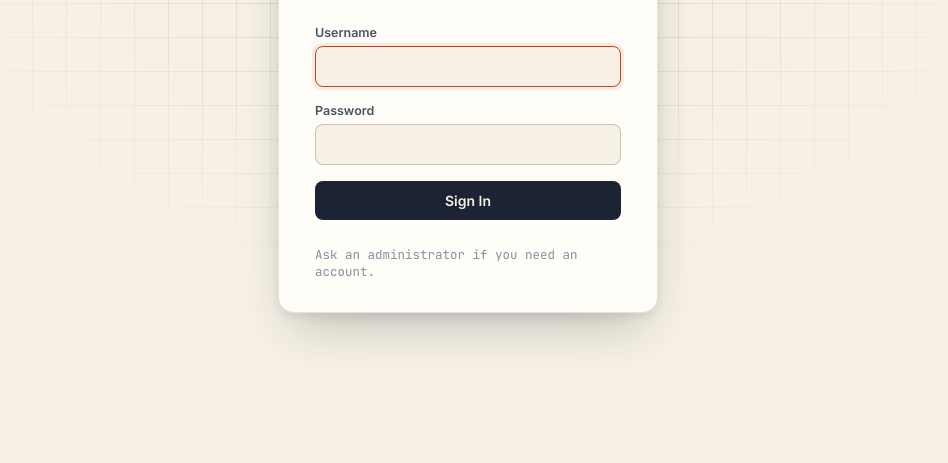
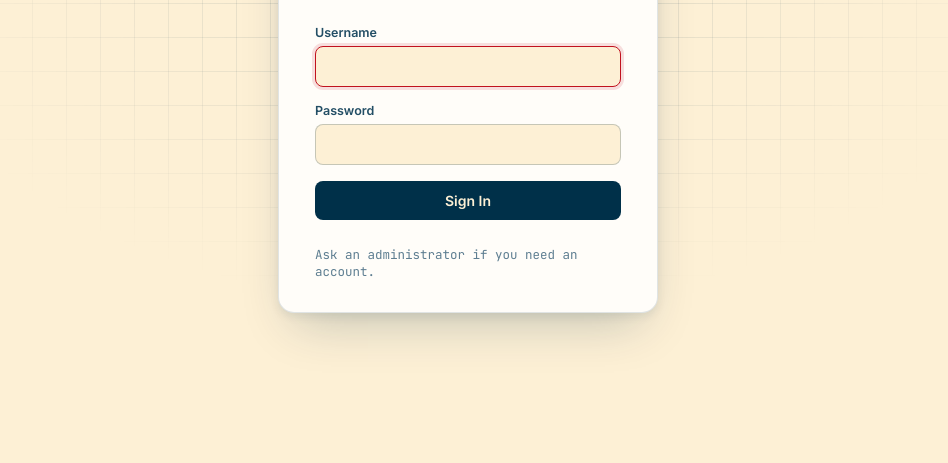
Before and after one commit to aloussa2008/DrbakrMalazem, a plain HTML site: page index.html in a window 1280 px wide. Shown: the part 337-800 px from the top of the page, without its empty margins (172-1120 px from the left). Drawn offline with Linux system fonts and the light colour scheme.

Commit message:
Update style.css

```diff
--- a/style.css
+++ b/style.css
@@ -7,26 +7,28 @@
    ========================================================================== */
 
 :root{
-  --paper: #F6F1E4;
-  --paper-raised: #FFFDF8;
-  --ink: #1C2333;
-  --ink-soft: #4B5266;
-  --ink-faint: #8A8FA0;
-  --line: rgba(28,35,51,0.12);
-  --line-strong: rgba(28,35,51,0.22);
-  --accent: #B8451F;       /* red pen */
-  --accent-soft: #B8451F1a;
-  --good: #2F6F4E;         /* check green */
-  --good-soft: #2F6F4E1a;
-  --gold: #B4841A;         /* chalk gold */
-  --gold-soft: #B4841A1a;
-  --easy: #2F6F4E;
-  --medium: #B4841A;
-  --hard: #B8451F;
+  /* Palette: Gochujang Red #780000 · Crimson Blaze #C1121F · Varden #FDF0D5 · Cosmos Blue #003049 · Blue Marble #669BBC */
+  --paper: #FDF0D5;
+  --paper-raised: #FFFDF9;
+  --ink: #003049;
+  --ink-soft: #234E65;
+  --ink-faint: #5E7E91;
+  --line: rgba(0,48,73,0.12);
+  --line-strong: rgba(0,48,73,0.22);
+  --accent: #C1121F;       /* Crimson Blaze */
+  --accent-soft: rgba(193,18,31,0.13);
+  --accent-deep: #780000;  /* Gochujang Red */
+  --good: #3D7A9E;         /* Blue Marble tone */
+  --good-soft: rgba(102,155,188,0.18);
+  --gold: #C97A1E;         /* Warm amber */
+  --gold-soft: rgba(201,122,30,0.15);
+  --easy: #3D7A9E;         /* Blue Marble */
+  --medium: #C97A1E;       /* Amber */
+  --hard: #780000;         /* Gochujang Red */
   --surface: var(--paper-raised);
-  --surface-2: #EFE8D6;
-  --shadow: 0 1px 2px rgba(28,35,51,0.06), 0 8px 24px -12px rgba(28,35,51,0.18);
-  --shadow-lg: 0 4px 8px rgba(28,35,51,0.08), 0 24px 48px -16px rgba(28,35,51,0.28);
+  --surface-2: #F5E5C9;
+  --shadow: 0 1px 2px rgba(0,48,73,0.06), 0 8px 24px -12px rgba(0,48,73,0.16);
+  --shadow-lg: 0 4px 8px rgba(0,48,73,0.08), 0 24px 48px -16px rgba(0,48,73,0.24);
   --radius: 10px;
   --radius-lg: 16px;
   --font-display: 'Fraunces', Georgia, serif;
@@ -37,26 +39,27 @@
 }
 
 html.dark{
-  --paper: #12151C;
-  --paper-raised: #191D27;
-  --ink: #EDEAE0;
-  --ink-soft: #B7B9C4;
-  --ink-faint: #6D7180;
-  --line: rgba(237,234,224,0.10);
-  --line-strong: rgba(237,234,224,0.18);
-  --accent: #E07A4C;
-  --accent-soft: #E07A4C22;
-  --good: #5CA87F;
-  --good-soft: #5CA87F22;
-  --gold: #D9B24C;
-  --gold-soft: #D9B24C22;
-  --easy: #5CA87F;
-  --medium: #D9B24C;
-  --hard: #E07A4C;
+  --paper: #001B29;
+  --paper-raised: #00283E;
+  --ink: #FDF0D5;
+  --ink-soft: #B8D5E5;
+  --ink-faint: #669BBC;
+  --line: rgba(253,240,213,0.12);
+  --line-strong: rgba(253,240,213,0.22);
+  --accent: #E03E4A;
+  --accent-soft: rgba(224,62,74,0.22);
+  --accent-deep: #C1121F;
+  --good: #669BBC;
+  --good-soft: rgba(102,155,188,0.22);
+  --gold: #E0A94C;
+  --gold-soft: rgba(224,169,76,0.22);
+  --easy: #669BBC;
+  --medium: #E0A94C;
+  --hard: #E03E4A;
   --surface: var(--paper-raised);
-  --surface-2: #1F2430;
-  --shadow: 0 1px 2px rgba(0,0,0,0.3), 0 8px 24px -12px rgba(0,0,0,0.5);
-  --shadow-lg: 0 4px 8px rgba(0,0,0,0.35), 0 24px 48px -16px rgba(0,0,0,0.6);
+  --surface-2: #083750;
+  --shadow: 0 1px 2px rgba(0,0,0,0.35), 0 8px 24px -12px rgba(0,0,0,0.6);
+  --shadow-lg: 0 4px 8px rgba(0,0,0,0.4), 0 24px 48px -16px rgba(0,0,0,0.7);
   color-scheme: dark;
 }
 
@@ -160,7 +163,7 @@ input,select,textarea{ font-family:inherit; }
 }
 .btn:active{ transform:scale(.97); }
 .btn-primary{ background:var(--ink); color:var(--paper); }
-html.dark .btn-primary{ background:var(--accent); color:#161616; }
+html.dark .btn-primary{ background:var(--accent); color:#fff; }
 .btn-primary:hover{ box-shadow:var(--shadow); }
 .btn-secondary{ background:transparent; border-color:var(--line-strong); color:var(--ink); }
 .btn-secondary:hover{ border-color:var(--ink-soft); }
@@ -207,7 +210,7 @@ html.dark .btn-primary{ background:var(--accent); color:#161616; }
 .nav-ico{ font-size:13px; width:16px; text-align:center; opacity:.75; }
 .nav-link:hover{ background:var(--surface-2); color:var(--ink); }
 .nav-link.active{ background:var(--ink); color:var(--paper); }
-html.dark .nav-link.active{ background:var(--accent); color:#161616; }
+html.dark .nav-link.active{ background:var(--accent); color:#fff; }
 
 .nav-chapters{ flex:1; min-height:0; display:flex; flex-direction:column; }
 .chapter-nav-list{ overflow-y:auto; flex:1; padding-right:2px; }
@@ -337,7 +340,7 @@ html.dark .toast{ background:var(--surface); border:1px solid var(--line-strong)
    ========================================================================== */
 .table-wrap{
   background:var(--surface); border:1px solid var(--line); border-radius:var(--radius-lg);
-  overflow:hidden; box-shadow:var(--shadow);
+  overflow-x:auto; box-shadow:var(--shadow);
 }
 table{ width:100%; border-collapse:collapse; font-size:13.5px; }
 thead th{
@@ -365,6 +368,13 @@ td.num, th.num{ font-family:var(--font-mono); }
 .chapter-chip{
   display:inline-block; padding:3px 10px; border-radius:6px; background:var(--surface-2);
   font-size:12px; font-weight:500; color:var(--ink-soft);
+}
+.answer-badge{
+  display:inline-block; padding:2px 8px; border-radius:6px;
+  background:var(--surface-2); color:var(--ink);
+  font-weight:700; font-size:12px;
+  border:1px solid var(--line);
+  letter-spacing:0.02em;
 }
 
 .empty-state{
@@ -465,7 +475,7 @@ td.num, th.num{ font-family:var(--font-mono); }
 .pg-btn:hover:not(:disabled){ background:var(--surface-2); color:var(--ink); }
 .pg-btn:disabled{ opacity:.35; cursor:not-allowed; }
 .pg-btn.active{ background:var(--ink); color:var(--paper); border-color:var(--ink); }
-html.dark .pg-btn.active{ background:var(--accent); color:#161616; border-color:var(--accent); }
+html.dark .pg-btn.active{ background:var(--accent); color:#fff; border-color:var(--accent); }
 
 /* ==========================================================================
    CHARTS (canvas wrapper)
```
